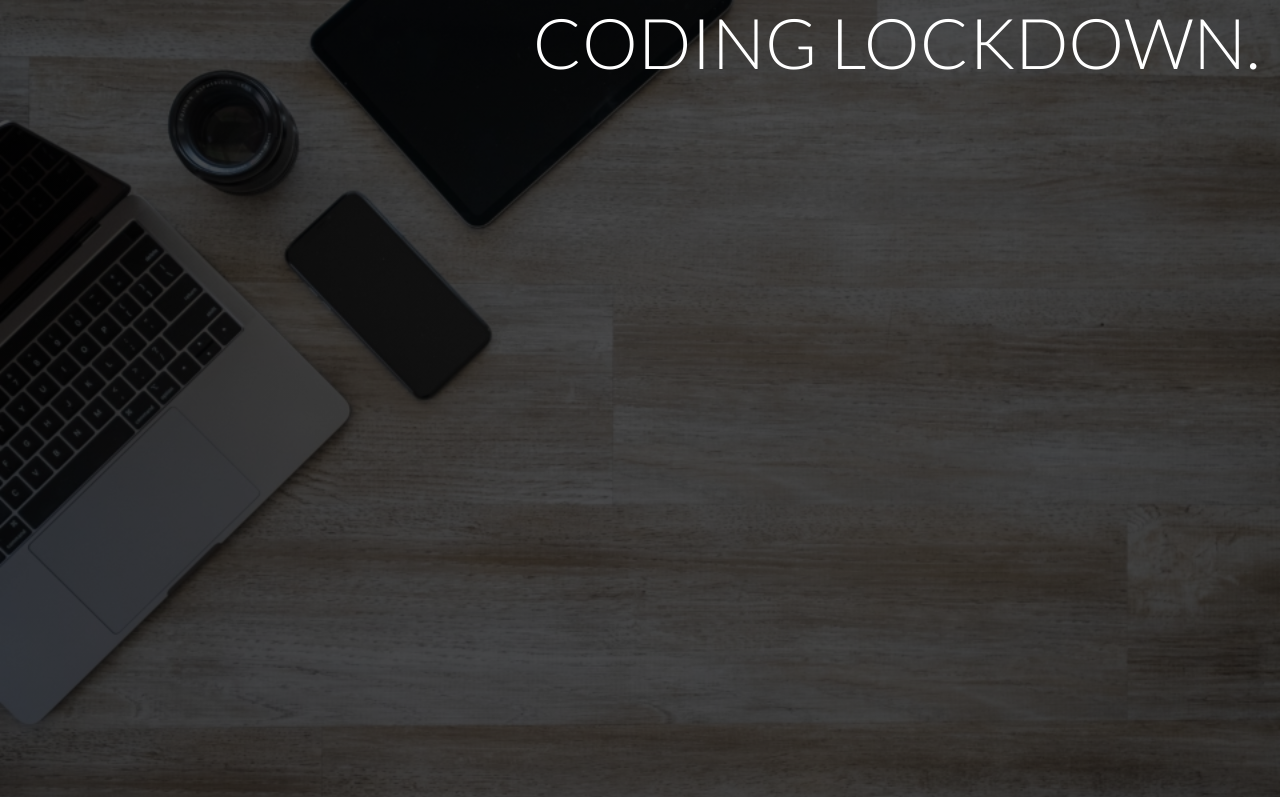
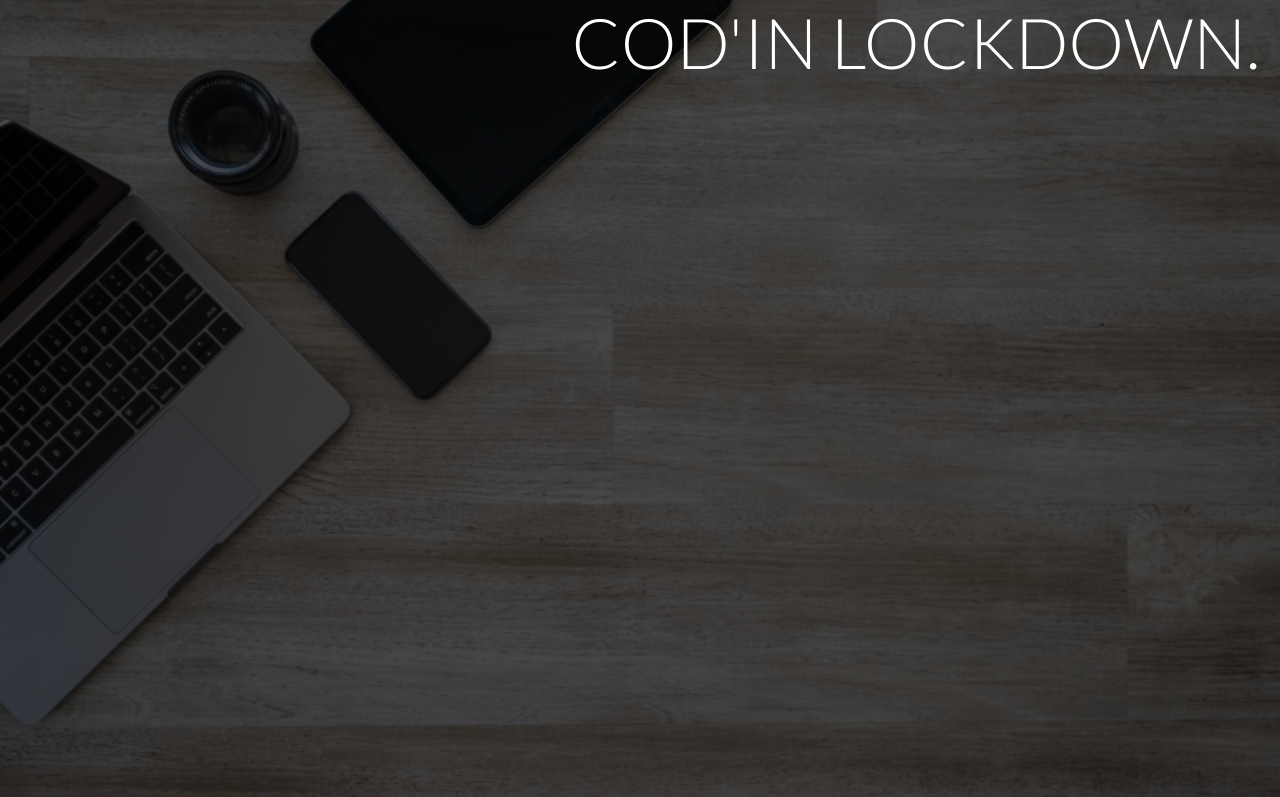
Before and after one commit to alpha-pranay/alpha-pranay.github.io, a plain HTML site: page index.html in a window 1280 px wide. Shown: the top 797 px of the page. Drawn offline with nearby package versions, Linux system fonts and the light colour scheme; a script that the page names is missing.

Commit message:
Update index.html

```diff
--- a/index.html
+++ b/index.html
@@ -19,7 +19,7 @@
 
         <header>
             <div class="main-heading">
-                <h1> CODING LOCKDOWN. </h1>
+                <h1> COD'IN LOCKDOWN. </h1>
             </div>
         </header>
 
```
